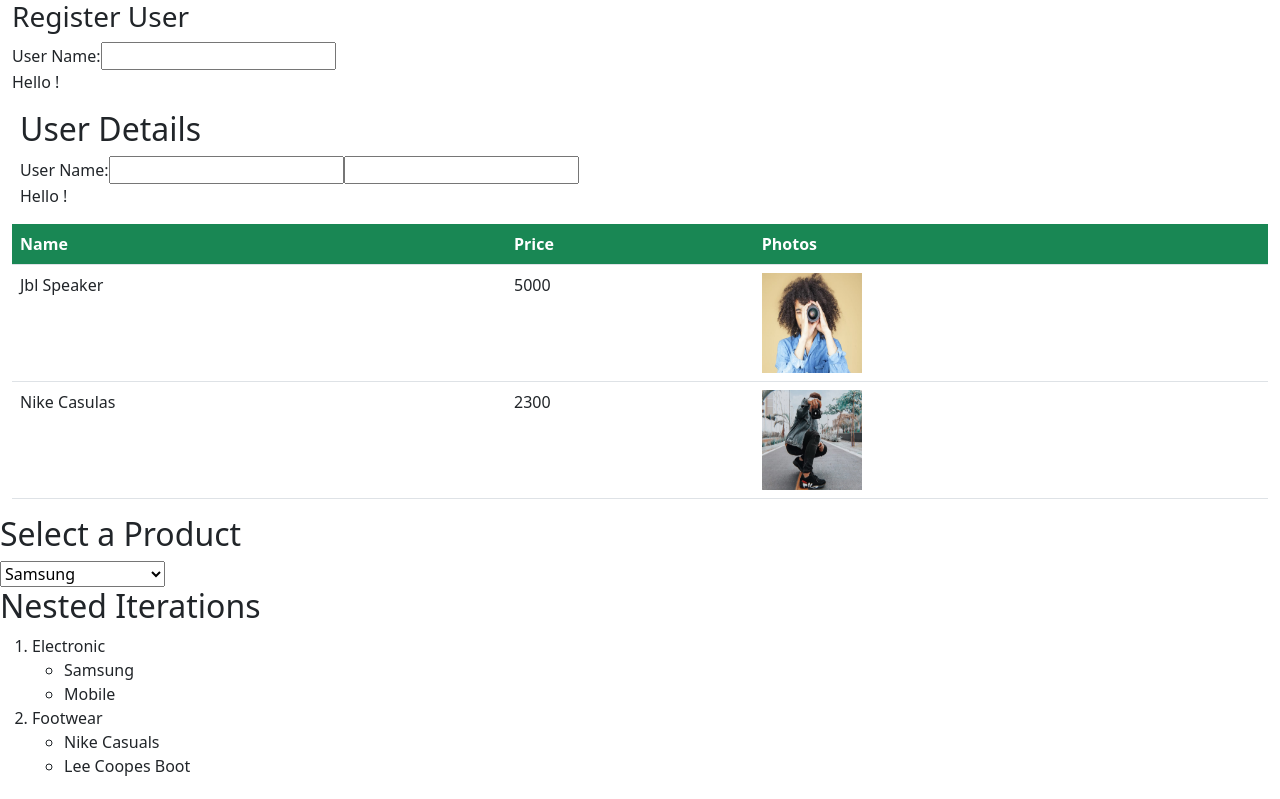
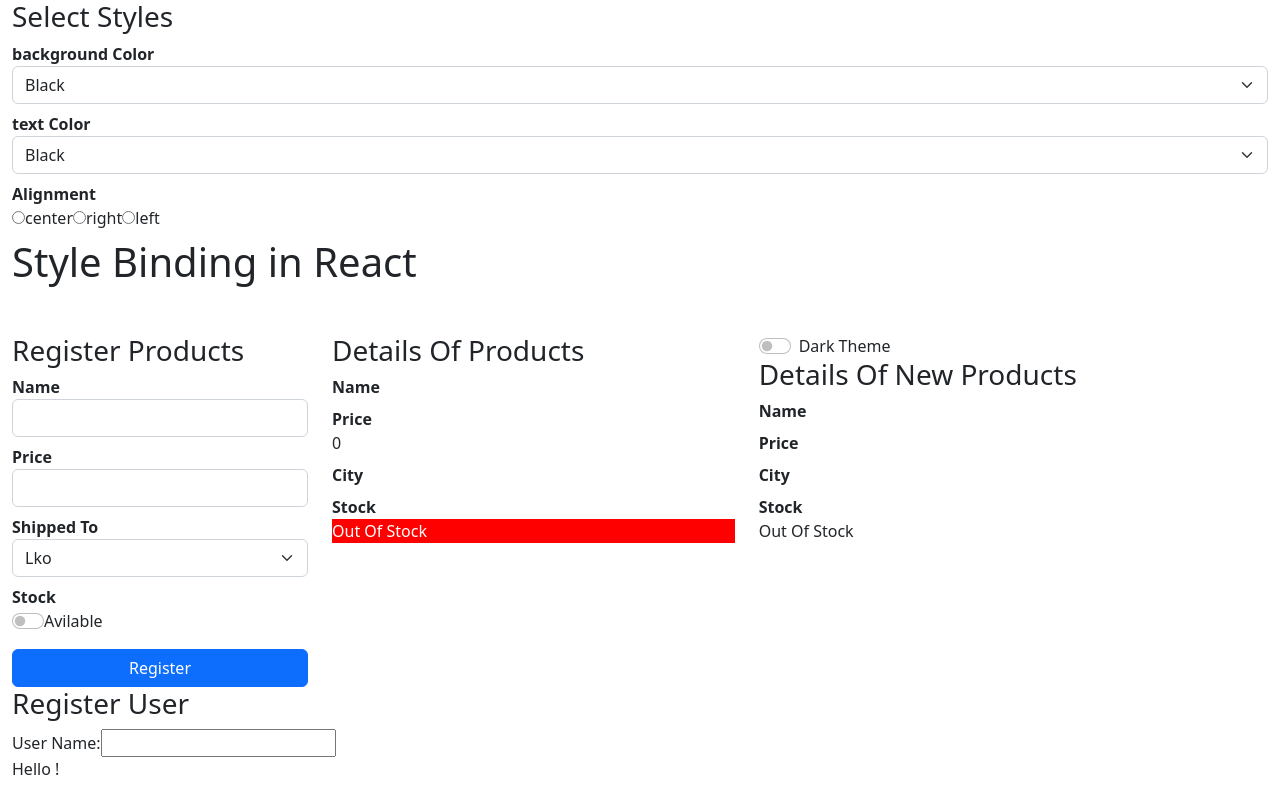
Before and after one commit to Iamam786/React-shopping, a React (Create React App) app: page / in a window 1280 px wide. Shown: the top 799 px of the page. Built offline with nearby package versions, Linux system fonts and the light colour scheme.

Commit message:
StyleBinding

```diff
--- /dev/null
+++ b/src/Components/DataBindigUsingStatefunctionComp.js
@@ -0,0 +1,143 @@
+
+// import React from "react";
+
+import { useState } from "react";
+
+export default function StateFunctionComponent() {
+    const [product, setProduct] = useState({ Name: '', Price: 0, City: '', Stock: false });
+
+    function HandleNameChange(event) {
+        setProduct({
+            Name: event.target.value,
+            Price: product.Price,
+            City: product.City,
+            Stock: product.Stock
+        })
+    }
+    function HandlePriceChange(event) {
+        setProduct({
+            Name: product.Name,
+            Price: event.target.value,
+            City: product.City,
+            Stock: product.Stock
+        })
+    }
+    function HandleCityChange(event) {
+        setProduct({
+            Name: product.Name,
+            Price: product.Price,
+            City: event.target.value,
+            Stock: product.Stock
+        })
+    }
+
+    function HandleStockChange(event) {
+        setProduct({
+            Name: product.Name,
+            Price: product.Price,
+            City: product.City,
+            Stock: event.target.checked
+        })
+    }
+
+
+    const [newProduct, setNewProduct] = useState({});
+
+    function HandleRegisterClick() {
+        setNewProduct({
+            Name: product.Name,
+            Price: product.Price,
+            City: product.City,
+            Stock: product.Stock,
+
+        })
+    }
+
+    const [themeName, setTheme] = useState({})
+    function HandleThemeChange(event) {
+        if (event.target.checked) {
+            setTheme({
+                backgroundColor: 'black',
+                color: 'white'
+            })
+        } else {
+            setTheme({
+                backgroundColor: 'yellow',
+                color: 'white'
+            })
+        }
+    }
+
+    return (
+        <>
+            <div className="container-fluid">
+
+                <div className="row">
+                    <div className="col-3">
+                        <h3>Register Products</h3>
+                        <dl>
+                            <dt>Name</dt>
+                            <dd><input type="text" onKeyUp={HandleNameChange} className="form-control"></input></dd>
+                            <dt>Price</dt>
+                            <dd><input type="number" onKeyUp={HandlePriceChange} className="form-control"></input></dd>
+                            <dt>Shipped To</dt>
+                            <dd>
+                                <select onChange={HandleCityChange} className="form-select">
+                                    <option>Lko</option>
+                                    <option>Del</option>
+                                    <option>Hyd</option>
+                                </select>
+                            </dd>
+                            <dt>Stock</dt>
+                            <dd className="form-switch"><input type='checkbox' onChange={HandleStockChange} className="form-check-input" ></input>Avilable</dd>
+                        </dl>
+                        <button className="btn btn-primary w-100" onClick={HandleRegisterClick}>Register</button>
+
+                    </div>
+                    <div className="col-4">
+                        <h3>Details Of Products</h3>
+                        <dl>
+                            <dt>Name</dt>
+                            <dd>{product.Name}</dd>
+
+                            <dt>Price</dt>
+                            <dd>{product.Price}</dd>
+                            <dt>City</dt>
+                            <dd>{product.City}</dd>
+
+                            <dt>Stock</dt>
+                            <dd style={{ backgroundColor: "red", color: "white" }}>{(product.Stock === true) ? "Avilable" : "Out Of Stock"}</dd>
+
+                        </dl>
+                    </div>
+
+
+                    <div className="col-4">
+                        <div className="form-switch" >
+                            <input type='checkbox' onChange={HandleThemeChange} className="form-check-input me-2"></input>Dark Theme
+                        </div>
+                        <h3>Details Of New Products</h3>
+                        <dl>
+                            <dt>Name</dt>
+                            <dd>{newProduct.Name}</dd>
+
+                            <dt>Price</dt>
+                            <dd>{newProduct.Price}</dd>
+                            <dt>City</dt>
+                            <dd>{newProduct.City}</dd>
+
+                            <dt>Stock</dt>
+                            <dd>{(newProduct.Stock === true) ? "Avilable" : "Out Of Stock"}</dd>
+
+                        </dl>
+
+
+                    </div>
+                </div>
+
+
+            </div>
+
+        </>
+    )
+}
--- /dev/null
+++ b/src/Components/StyleBindingComponent.js
@@ -0,0 +1,57 @@
+
+import { useState } from "react";
+
+export default function StyleBindingComponent() {
+
+    const [color, setColor] = useState() //useState ke under '' ye {} ya kuchh bhi n ho koi fark nahi paddne wala
+    const [background, setBackground] = useState('')
+
+    function HandleBackground(event) {
+        setBackground(event.target.value)
+    }
+    function HandleColor(event) {
+        setColor(event.target.value)
+    }
+const [alignment,setTextalignment] = useState();
+
+function HandleAlignment(event){
+    setTextalignment(event.target.value);
+}
+
+
+    return (
+        <>
+            <div className="container-fluid mb-5">
+                <h3>Select Styles</h3>
+                <dl>
+                    <dt>background Color</dt>
+                    <dd>
+                        <select className="form-select" onChange={HandleBackground}>
+                            <option value='black'>Black</option>
+                            <option value='red'>Red</option>
+                            <option value='yellow'>Yellow</option>
+
+                        </select>
+                    </dd>
+                    <dt>text Color</dt>
+                    <dd>
+                        <select className="form-select" onChange={HandleColor}>
+                            <option value='black'>Black</option>
+                            <option value='red'>Red</option>
+                            <option value='yellow'>Yellow</option>
+
+                        </select>
+                    </dd>
+                    <dt>Alignment</dt>
+                    <dd >
+
+                            <input onChange={HandleAlignment} type='radio' name='align' value='center' />center
+                            <input onChange={HandleAlignment} type='radio' name='align' value='right' />right
+                            <input onChange={HandleAlignment} type='radio' name='align' value='left' />left
+                    </dd>
+                    <h1 style={{ backgroundColor: background, color: color,textAlign:alignment }}>Style Binding in React</h1>
+                </dl>
+            </div>
+        </>
+    )
+}
--- a/src/index.js
+++ b/src/index.js
@@ -14,10 +14,14 @@ import NestedComponent from './Components/NestedComponent';
 import DataBindigWithLocalResoucres from './Components/DataBindigWithLOcalResoucre';
 import TwoBindingComponents from './Components/TwoBinding';
 import StateDemoComponent from './Components/StateDemoComponent';
+import StateFunctionComponent from './Components/DataBindigUsingStatefunctionComp';
+import StyleBindingComponent from './Components/StyleBindingComponent';
 
 const root = ReactDOM.createRoot(document.getElementById('root'));
 root.render(
   <React.StrictMode>
+    <StyleBindingComponent/>
+   <StateFunctionComponent/>
     <StateDemoComponent/>
     <TwoBindingComponents/>
     <DataBindigWithLocalResoucres />
```
